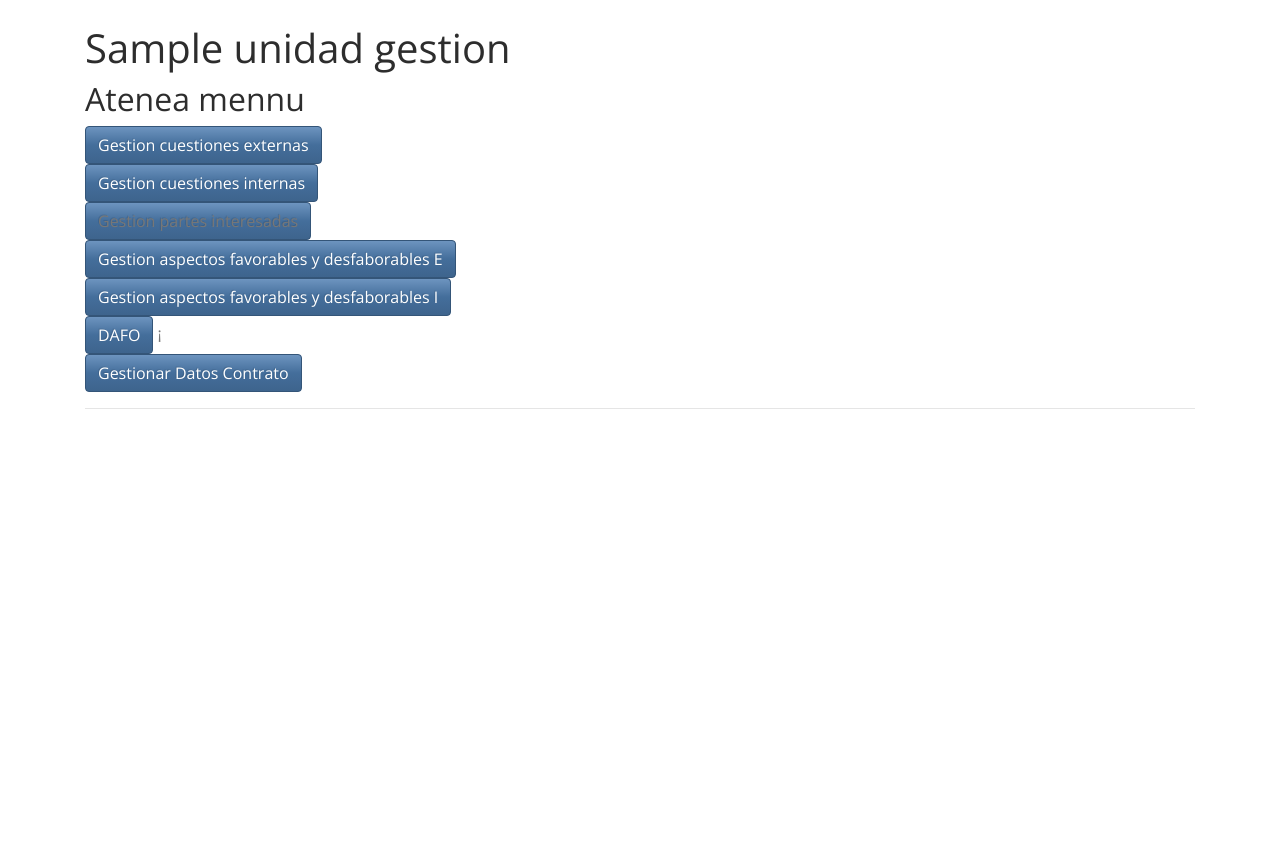
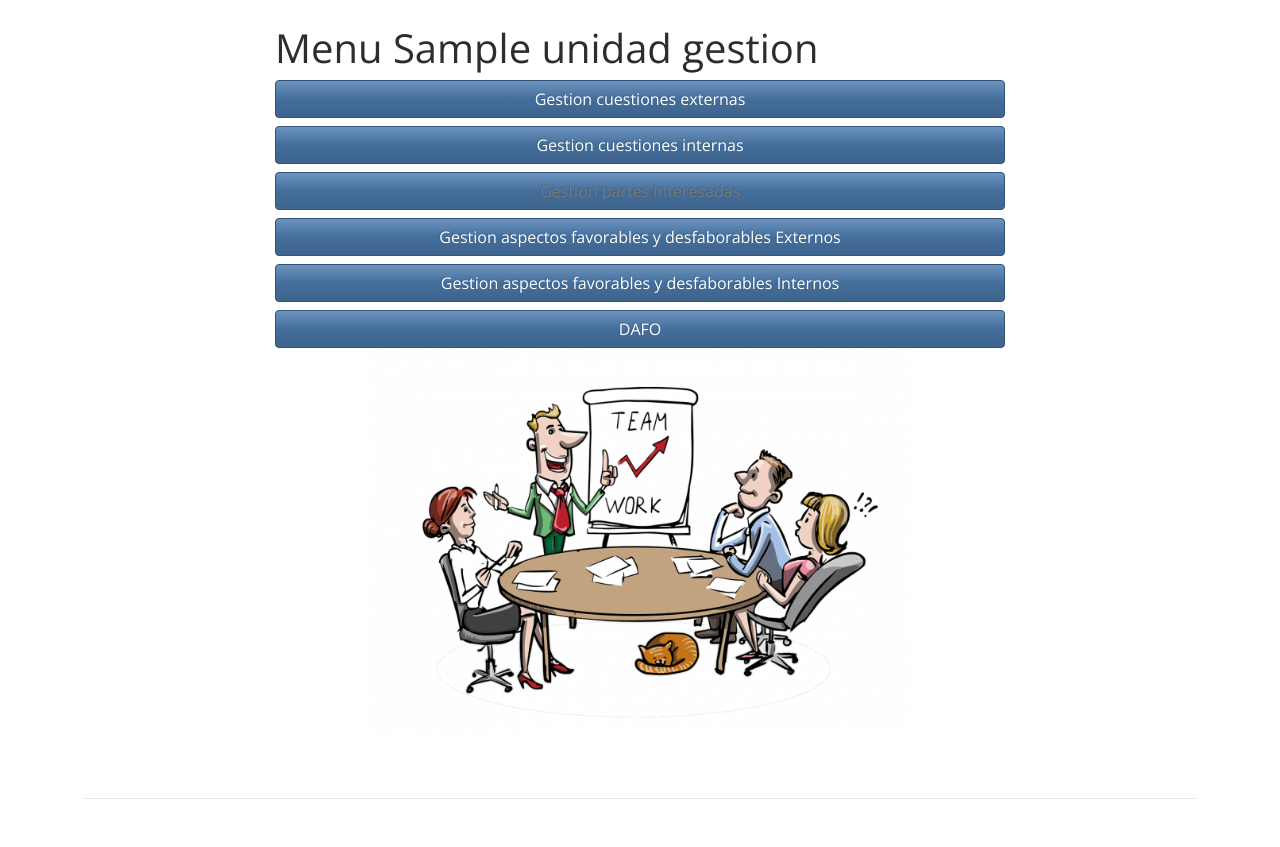
Before and after one commit to mikel53/ATENEA_DUAL, a Symfony app: template atenea/templates/menus/menu0.html.twig in a window 1280 px wide. Shown: the part 56-903 px from the top of the page. Before the commit the page ends 465 px from the top, so only its background shows below. Run offline with Twig, Linux system fonts and the light colour scheme; the template is opened without the code that fills it: most values are stand-ins (such as "Sample title", 1, 10 or a date in 2020); some libraries are stand-ins or nearby versions.

Commit message:
actulizazao
prova

```diff
--- a/atenea/src/Controller/UsuariosController.php
+++ b/atenea/src/Controller/UsuariosController.php
@@ -192,7 +192,6 @@ class UsuariosController extends AbstractController
         $usuarios = $this->getDoctrine()
             ->getRepository(Usuarios::class)
             ->findby(array('nombre'=> $term));
-var_dump($usuarios);
 
         return $this->render('usuarios/list.html.twig', [
             'usuarios' => $usuarios,
--- a/atenea/templates/default/home.html.twig
+++ b/atenea/templates/default/home.html.twig
@@ -7,15 +7,13 @@
     <!-- About Section -->
     <section class="bg-white text-black mb-0">
         <div class="container">
-            <h2 class="text-black">Atenea default</h2>
+            <h1 class="text-blue">ATENEA OBJETIVOS DE EMPRESA</h1>
                 <div class="row">
                 <div class="col-lg-12">
 
                 <img class="img-fluid mb-5 d-block" src="{{ absolute_url(asset ('uploads/imagenes/alc.jpg')) }}" alt="">
                 </div>
                 </div>
-                <a class="btn btn-primary btn-md" href="{{ path('menu01') }}"> Gestion Administartiva</a>
-                <a class="btn btn-primary btn-md" href="{{ path('menu0') }}"> Gestion DAFO</a>
 
             <hr class="star-light mb-5">
         </div>
--- a/atenea/templates/factores/list.html.twig
+++ b/atenea/templates/factores/list.html.twig
@@ -25,7 +25,7 @@
                     <div class="col-md-6 text-center">
                         <h3>Debilidades</h3>
                         <table class="table">
-                            <thead class="bg-info text-white">
+                            <thead  class="bg-info text-white ">
                                 <th>Nombre</th>
                             </thead>
                             <tbody>
--- a/atenea/templates/menus/menu0.html.twig
+++ b/atenea/templates/menus/menu0.html.twig
@@ -9,22 +9,25 @@
         <div class="container">
         {% if unidadGestion is defined %}
 
-        <h1 class="text-black">{{unidadGestion.nombre}}</h2>
+                <div class="row">
+                <div class="col-lg-2 col-center">
+                  </div>
+                        <div class="col-lg-8 col-center">
+                        <h1 class="text-black center ">Menu {{unidadGestion.nombre}}</h2>
 
+                        <a class="btn btn-primary btn-md btn-block" href="{{ path('cuestiones_externas_list' , {'id': unidadGestion.id}) }}"> Gestion cuestiones externas</a>
+                        <a class="btn btn-primary btn-md btn-block" href="{{ path('cuestiones_internas_list',{'id': unidadGestion.id}) }}"> Gestion cuestiones internas</a>
+                        <a class="btn btn-primary btn-md btn-block" > Gestion partes interesadas</a>
+                        <a class="btn btn-primary btn-md btn-block " href="{{ path("cuestiones_externas_dafo_list") }}" > Gestion aspectos favorables y desfaborables Externos</a>
+                        <a class="btn btn-primary btn-md btn-block" href="{{ path("cuestiones_internas_dafo_list") }}" > Gestion aspectos favorables y desfaborables Internos</a>
+                        <a class="btn btn-primary btn-md btn-block" href="{{ path("list_all_aspectos") }}" >DAFO</a>
 
-            <h2 class="text-black">Atenea mennu</h2>
-                <div class="row">
+                        </div>
                         <div class="col-lg-3 col-center">
-                        <a class="btn btn-primary btn-md" href="{{ path('cuestiones_externas_list' , {'id': unidadGestion.id}) }}"> Gestion cuestiones externas</a>
-                        <a class="btn btn-primary btn-md" href="{{ path('cuestiones_internas_list',{'id': unidadGestion.id}) }}"> Gestion cuestiones internas</a>
-                        <a class="btn btn-primary btn-md" > Gestion partes interesadas</a>
-                        <a class="btn btn-primary btn-md" href="{{ path("cuestiones_externas_dafo_list") }}" > Gestion aspectos favorables y desfaborables E</a>
-                        <a class="btn btn-primary btn-md" href="{{ path("cuestiones_internas_dafo_list") }}" > Gestion aspectos favorables y desfaborables I</a>
-                        <a class="btn btn-primary btn-md" href="{{ path("list_all_aspectos") }}" >DAFO</a>
-¡
-                        </div>
-                        <div class="col-lg-12">
-                        <a class="btn btn-primary btn-md" href="{{ path('contratos_list') }}"> Gestionar Datos Contrato</a>
+                          </div>
+                        <div class="col-lg-6 col-center">
+                        <img class="img-fluid mb-5 d-block" src="{{ absolute_url(asset ('uploads/imagenes/equipo.png')) }}" alt="Trabajo en equipo">
+
 
 
                         </div>
--- a/atenea/templates/navbar.html.twig
+++ b/atenea/templates/navbar.html.twig
@@ -30,6 +30,7 @@
 
                     </div>
                 </li>
+<!--
                 <li class="nav-item dropdown">
                     <a class="nav-link dropdown-toggle" id="navbarDropdown2" role="button" data-toggle="dropdown" aria-haspopup="true" aria-expanded="false">
                         Gestion Tecnica
@@ -46,7 +47,7 @@
 
                     </div>
                 </li>
-
+-->
 
             {% endif %}
 
@@ -69,7 +70,7 @@
 
 
                 <li class="nav-item">
-                    <a class="nav-link" href="{{ path('unidadGestion_list') }}">Unidad Gestion</a>
+                    <a class="nav-link" href="{{ path('unidadGestion_usuari') }}">Unidad Gestion</a>
                 </li>
 
             {% endif %}
@@ -77,19 +78,19 @@
 
         </ul>
         {% if app.user %}
+<!--
         <div class="col-lg-1">
-
-            <img class="img-fluid mb-5 d-block" src="{{ absolute_url(asset ('uploads/imagenes/login.png')) }}"  style="height:15px; margin-bottom: :0;"alt="">
-
+            <a class="navbar-brand" href="#">
+               <img src="{{ absolute_url(asset ('uploads/imagenes/login.png')) }}" width="30" height="30" class="d-inline-block align-top" alt="" loading="lazy">
+               {{app.user.userName}}
+             </a>
         </div>
-            <div class="col-lg-1">
-                    <p> {{app.user.userName}}</p>
-            </div>
-
-            <li class="nav-item dropdown pull-right">
+-->
+            <li class="nav-item dropdown pull-right" style="margin-right: 50px;list-style:none;">
 
                 <a class="nav-link dropdown-toggle" id="navbarDropdown" role="button" data-toggle="dropdown" aria-haspopup="true" aria-expanded="true">
-                    Usuario
+                <img src="{{ absolute_url(asset ('uploads/imagenes/login.png')) }}" width="30" height="30" class="d-inline-block align-top" alt="" loading="lazy">
+                {{app.user.userName}}
                 </a>
                 <div class="dropdown-menu" aria-labelledby="navbarDropdown" style="background-color: #e3f2fd;">
                     <a class="dropdown-item" href="{{ path('app_logout') }}">Logout</a>
--- a/atenea/templates/usuarios/list.html.twig
+++ b/atenea/templates/usuarios/list.html.twig
@@ -43,7 +43,7 @@
             {% endfor %}
 
             <table class="table table-striped">
-                <thead>
+                <thead class="table-info ">
                     <tr>
                         <th>Nombre</th>
                         <th>Apellidos</th>
```
Also changed, not shown: atenea/src/Controller/UnidadGestionController.php (+78 -0 lines), atenea/templates/contratos/list.html.twig (+2 -12 lines), atenea/templates/cuestiones/externas/list.html.twig (+4 -4 lines), atenea/templates/cuestiones/internas/list.html.twig (+3 -7 lines), atenea/templates/unidadGestion/list.html.twig (+5 -3 lines), atenea/templates/usuarioRolGestion/list.html.twig (+4 -12 lines), atenea/public/uploads/imagenes/equipo.png (added).
